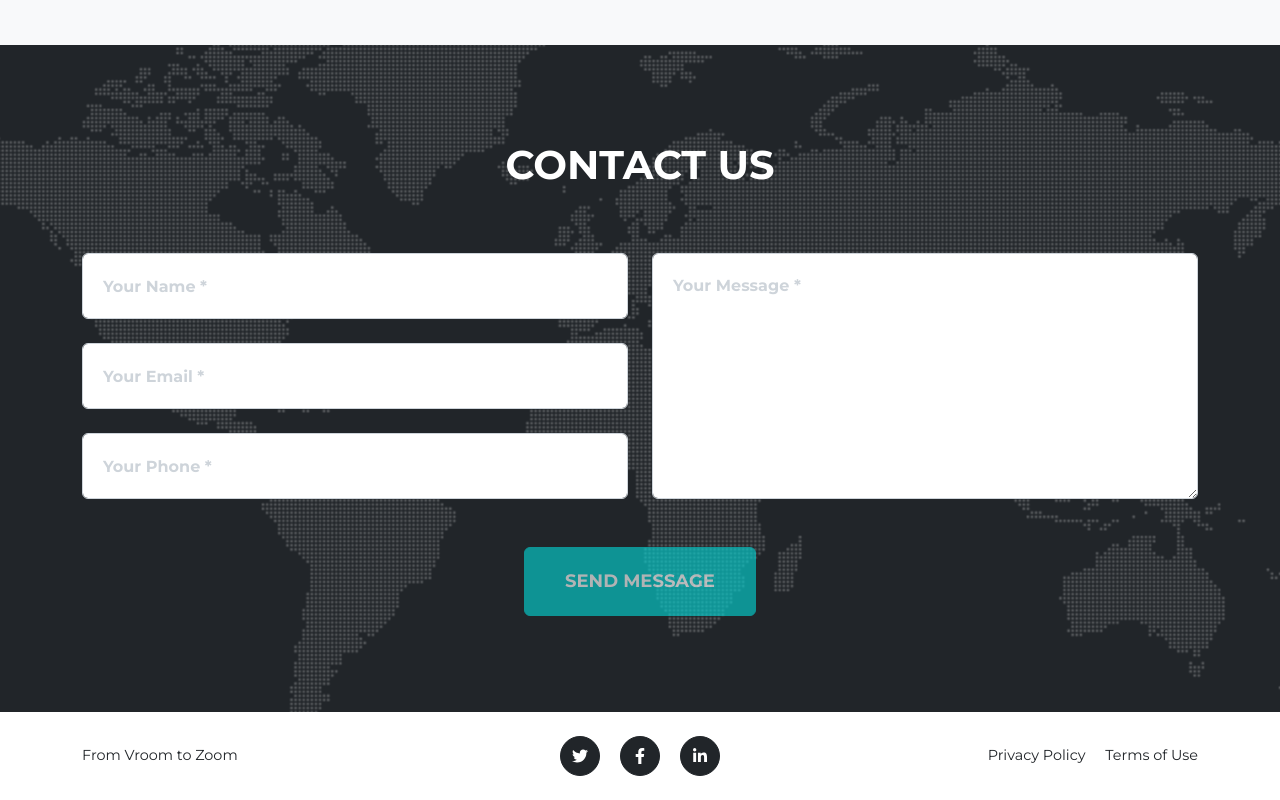
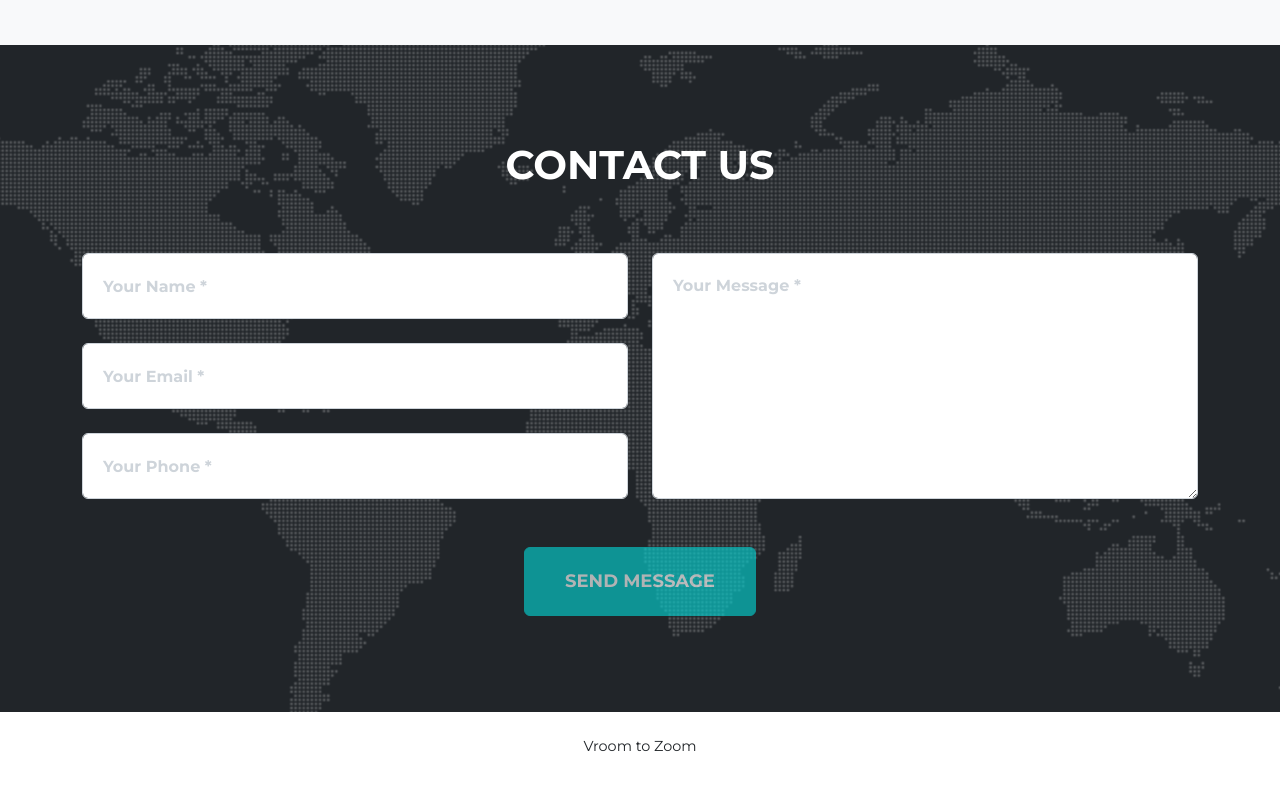
Before and after one commit to From-Vroom-To-Zoom/PEM, a plain HTML site: page index.html in a window 1280 px wide. Shown: the part 5124-5924 px from the top of the page. Drawn offline with nearby package versions, Linux system fonts and the light colour scheme.

Commit message:
Vroom to Zoom

```diff
--- a/index.html
+++ b/index.html
@@ -379,16 +379,7 @@
         <footer class="footer py-4">
             <div class="container">
                 <div class="row align-items-center">
-                    <div class="col-lg-4 text-lg-start">From Vroom to Zoom</div>
-                    <div class="col-lg-4 my-3 my-lg-0">
-                        <a class="btn btn-dark btn-social mx-2" href="#!" aria-label="Twitter"><i class="fab fa-twitter"></i></a>
-                        <a class="btn btn-dark btn-social mx-2" href="#!" aria-label="Facebook"><i class="fab fa-facebook-f"></i></a>
-                        <a class="btn btn-dark btn-social mx-2" href="#!" aria-label="LinkedIn"><i class="fab fa-linkedin-in"></i></a>
-                    </div>
-                    <div class="col-lg-4 text-lg-end">
-                        <a class="link-dark text-decoration-none me-3" href="#!">Privacy Policy</a>
-                        <a class="link-dark text-decoration-none" href="#!">Terms of Use</a>
-                    </div>
+                    <div>Vroom to Zoom</div>
                 </div>
             </div>
         </footer>
```
